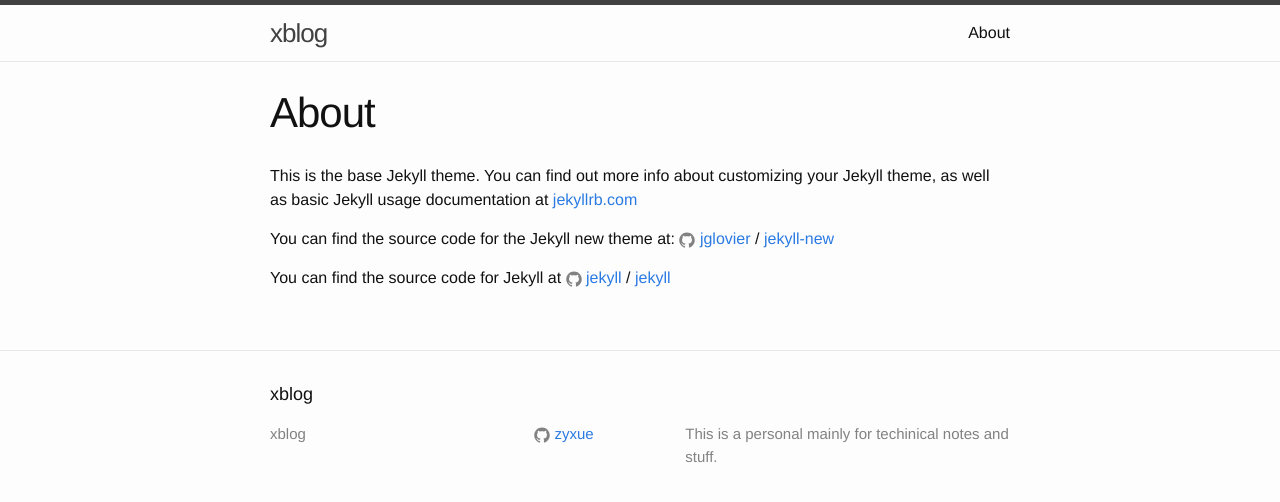
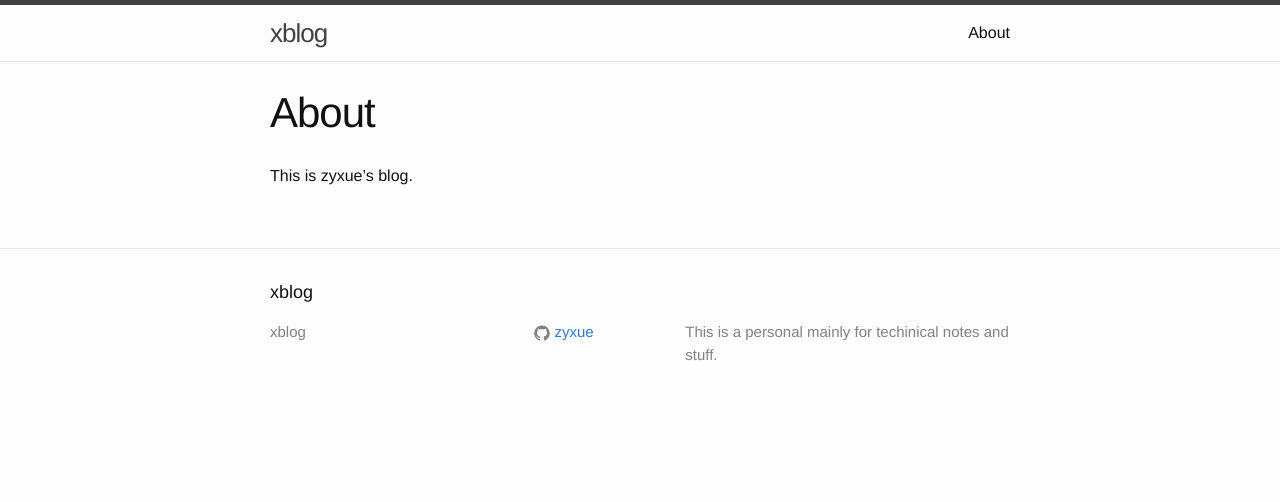
Before and after one commit to zyxue/zyxue.github.io, a Jekyll site: the page built from about.md, in a window 1280 px wide. Shown: the top 502 px of the page. Built offline with Jekyll 4.4.1, drawn with Linux system fonts in a browser that asks for light colours.

Commit message:
updated about.md

```diff
--- a/about.md
+++ b/about.md
@@ -4,12 +4,4 @@
 permalink: /about/
 ---
 
-This is the base Jekyll theme. You can find out more info about customizing your Jekyll theme, as well as basic Jekyll usage documentation at [jekyllrb.com](http://jekyllrb.com/)
-
-You can find the source code for the Jekyll new theme at:
-{% include icon-github.html username="jglovier" %} /
-[jekyll-new](https://github.com/jglovier/jekyll-new)
-
-You can find the source code for Jekyll at
-{% include icon-github.html username="jekyll" %} /
-[jekyll](https://github.com/jekyll/jekyll)
+This is zyxue's blog.
```
